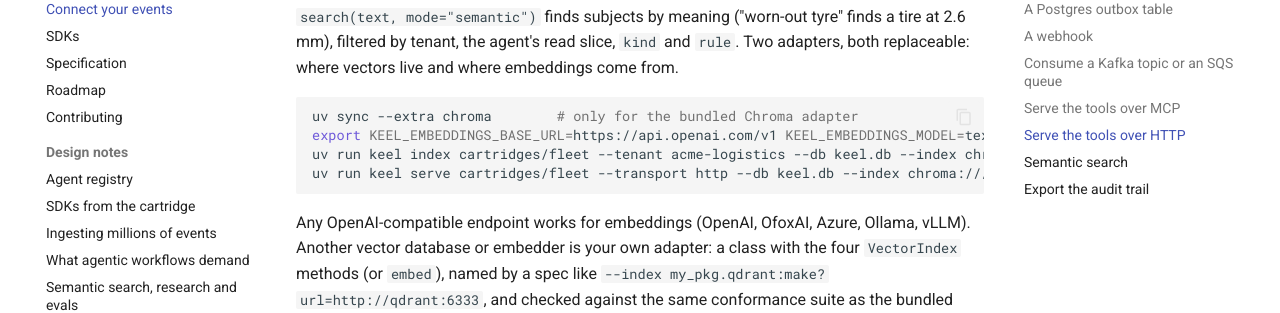
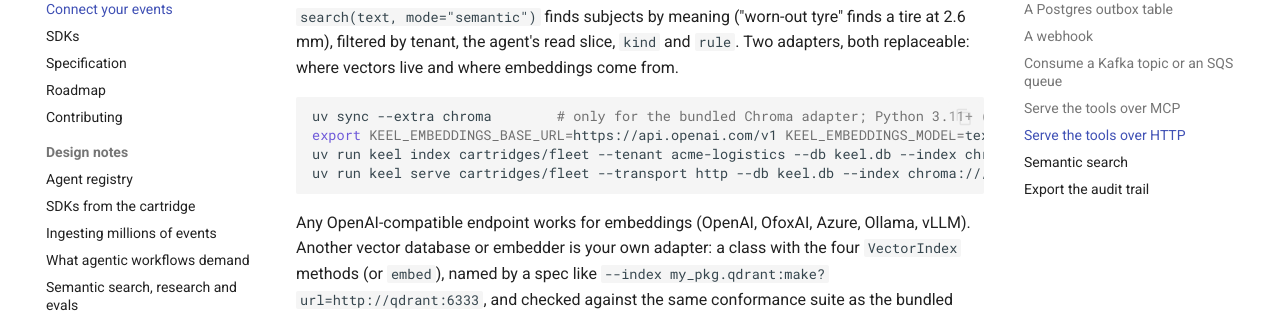
Before and after one commit to angelkurten/keel, an MkDocs documentation site: the page built from docs/connect.md, in a window 1280 px wide and 900 px high, scrolled down 5409 px. Shown: the part 153-466 px from the top of the window. Built offline with MkDocs 1.6.1 and Material for MkDocs 9.7.7, drawn with Linux system fonts in a browser that asks for light colours; comment, search, counter and statistics services are not loaded.

Commit message:
chroma extra: Python 3.11+ only (onnxruntime has no 3.10 wheels); documented
Co-Authored-By: Claude Opus 5.5 <noreply@anthropic.com>
Claude-Session: https://claude.ai/code/session_01MmqHJpZo2Ya1H1Q3wusx6W

````diff
--- a/docs/connect.md
+++ b/docs/connect.md
@@ -204,7 +204,7 @@ curl -s localhost:8000/v1/context -H "Authorization: Bearer change-me" -H "X-Kee
 `search(text, mode="semantic")` finds subjects by meaning ("worn-out tyre" finds a tire at 2.6 mm), filtered by tenant, the agent's read slice, `kind` and `rule`. Two adapters, both replaceable: where vectors live and where embeddings come from.
 
 ```bash
-uv sync --extra chroma        # only for the bundled Chroma adapter
+uv sync --extra chroma        # only for the bundled Chroma adapter; Python 3.11+ (chromadb needs onnxruntime)
 export KEEL_EMBEDDINGS_BASE_URL=https://api.openai.com/v1 KEEL_EMBEDDINGS_MODEL=text-embedding-3-small KEEL_EMBEDDINGS_API_KEY=...
 uv run keel index cartridges/fleet --tenant acme-logistics --db keel.db --index chroma:///var/keel/vectors   # cron it: incremental
 uv run keel serve cartridges/fleet --transport http --db keel.db --index chroma:///var/keel/vectors
--- a/pyproject.toml
+++ b/pyproject.toml
@@ -27,7 +27,7 @@ http = ["fastapi>=0.110", "uvicorn>=0.27", "mcp>=1.2"]
 kafka = ["confluent-kafka>=2.3"]
 sqs = ["boto3>=1.34"]
 mysql = ["pymysql>=1.1"]
-chroma = ["chromadb>=1.0"]
+chroma = ["chromadb>=1.0; python_version >= '3.11'"]
 docs = ["mkdocs-material>=9.5", "mkdocs<2"]
 graphiti = ["graphiti-core>=0.5"]
 dev = ["pytest>=8.0", "ruff>=0.5", "mcp>=1.2", "fastapi>=0.110", "httpx>=0.27", "uvicorn>=0.27"]
````
Also changed, not shown: 1 other file.
